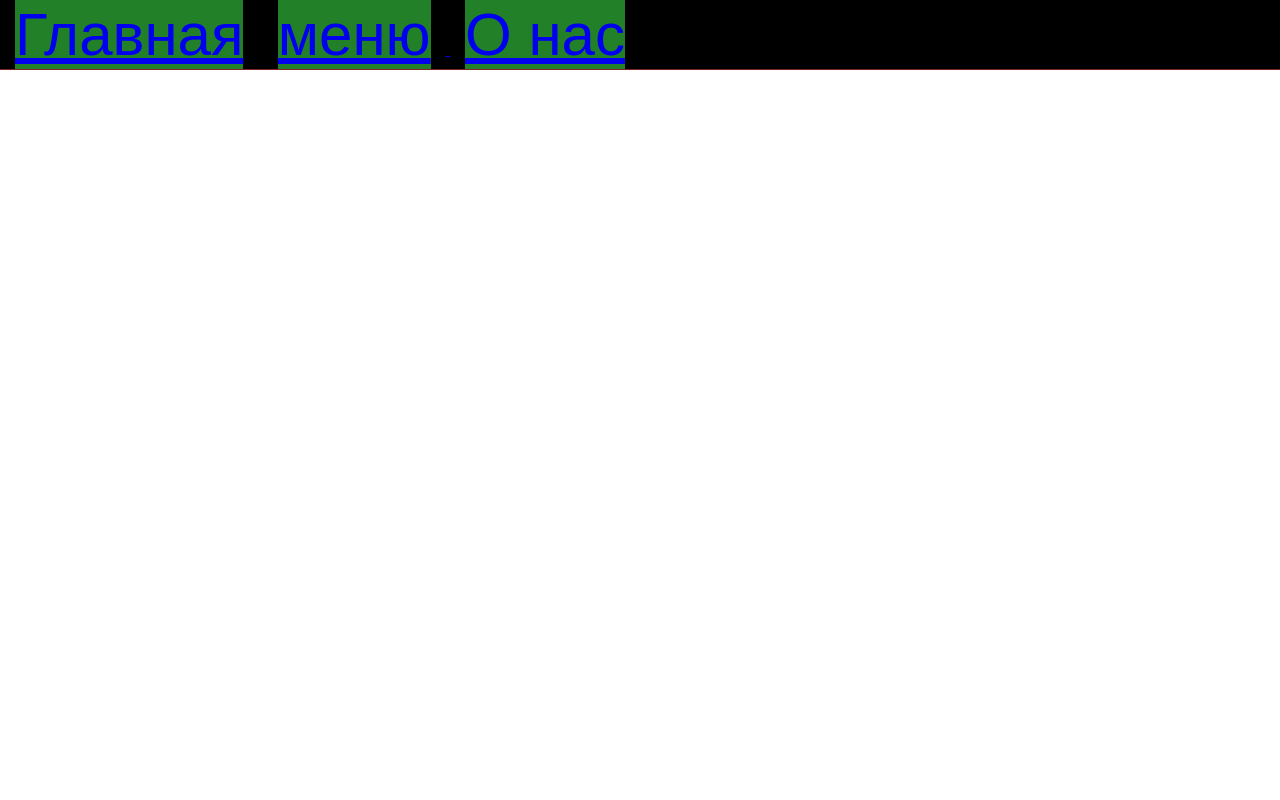
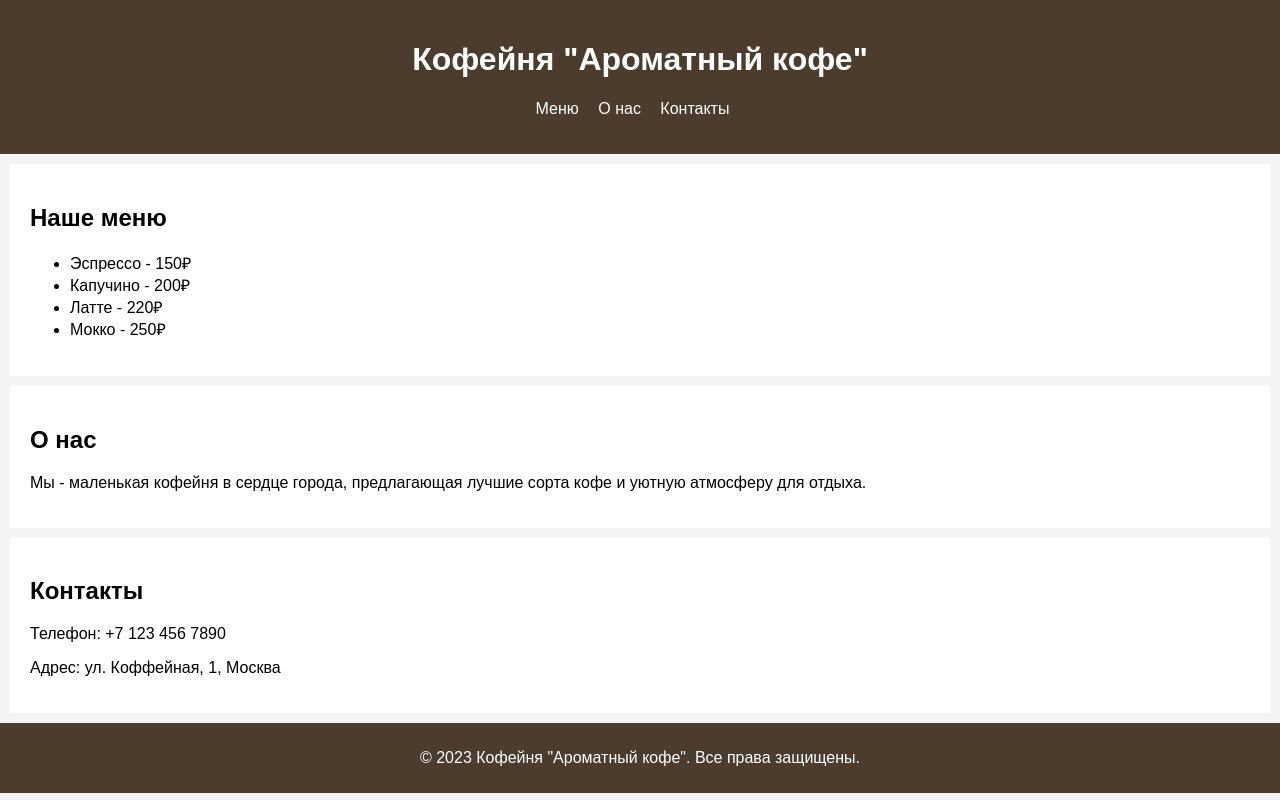
Before and after one commit to wiergumshtrefa/home-work, a plain HTML site: page coffee/index.html in a window 1280 px wide. Drawn offline with Linux system fonts and the light colour scheme.

Commit message:
some changes

```diff
--- a/coffee/index.html
+++ b/coffee/index.html
@@ -1,18 +1,46 @@
 <!DOCTYPE html>
-<html lang="en">
+<html lang="ru">
 <head>
     <meta charset="UTF-8">
     <meta name="viewport" content="width=device-width, initial-scale=1.0">
-    <title>Мое меню навигации</title>
+    <title>Кофейня "Ароматный кофе"</title>
     <link rel="stylesheet" href="styles.css">
 </head>
 <body>
-    <nav class="menu">
+    <header>
+        <h1>Кофейня "Ароматный кофе"</h1>
+        <nav class="menu">
+            <ul>
+                <li><a href="#menu">Меню</a></li>
+                <li><a href="#about">О нас</a></li>
+                <li><a href="#contact">Контакты</a></li>
+            </ul>
+        </nav>
+    </header>
+
+    <section id="menu">
+        <h2>Наше меню</h2>
         <ul>
-            <li><a href="index.html">Главная</a></li>
-            <li><a href="index.html">меню</li>
-            <li><a href="about.html">О нас</a></li>
+            <li>Эспрессо - 150₽</li>
+            <li>Капучино - 200₽</li>
+            <li>Латте - 220₽</li>
+            <li>Мокко - 250₽</li>
         </ul>
-    </nav>
+    </section>
+
+    <section id="about">
+        <h2>О нас</h2>
+        <p>Мы - маленькая кофейня в сердце города, предлагающая лучшие сорта кофе и уютную атмосферу для отдыха.</p>
+    </section>
+
+    <section id="contact">
+        <h2>Контакты</h2>
+        <p>Телефон: +7 123 456 7890</p>
+        <p>Адрес: ул. Коффейная, 1, Москва</p>
+    </section>
+
+    <footer>
+        <p>&copy; 2023 Кофейня "Ароматный кофе". Все права защищены.</p>
+    </footer>
 </body>
 </html>
--- a/coffee/styles.css
+++ b/coffee/styles.css
@@ -1,31 +1,45 @@
 body {
-    height: 200px;
     font-family: Arial, sans-serif;
     margin: 0;
     padding: 0;
+    background-color: #f4f4f4;
 }
 
-.menu {
-    height: 70px;
-    background-color: #802323;
-    margin: 0;
-    padding: 0;
-    transition: background-color 1s ease;
-}
-.menu :hover {
-    background-color: black;
+header {
+    background-color: #4b3c2e;
+    color: white;
+    padding: 20px;
+    text-align: center;
 }
 
-ul {
+.menu ul {
     list-style-type: none;
     padding: 0;
-    margin: 0;
 }
 
-ul li {
-    display: inline-block;
-    margin: 0 15px;
-    background-color: rgb(34, 128, 40);
+.menu ul li {
+    display: inline;
+    margin-right: 15px;
+}
+
+.menu ul li a {
     color: white;
-    font-size: 60px;
+    text-decoration: none;
 }
+
+.menu ul li a:hover {
+    text-decoration: underline;
+}
+
+section {
+    padding: 20px;
+    margin: 10px;
+    background-color: #fff;
+}
+
+footer {
+    text-align: center;
+    padding: 10px;
+    background-color: #4b3c2e;
+    color: white;
+}
```
Also changed, not shown: coffee/about.html (+1 -1 lines), decemberthree/index.html (added, +6 -0 lines), decemberthree/styles.css (added).
